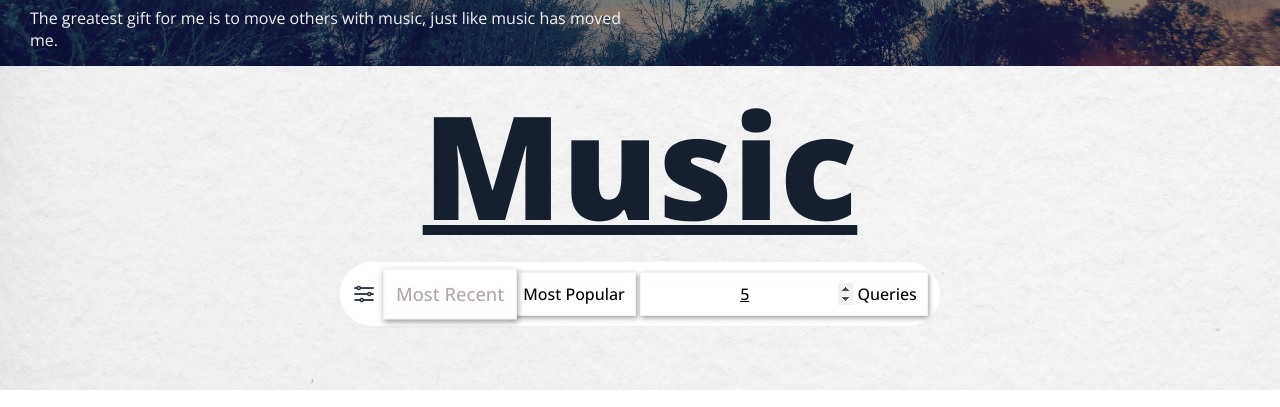
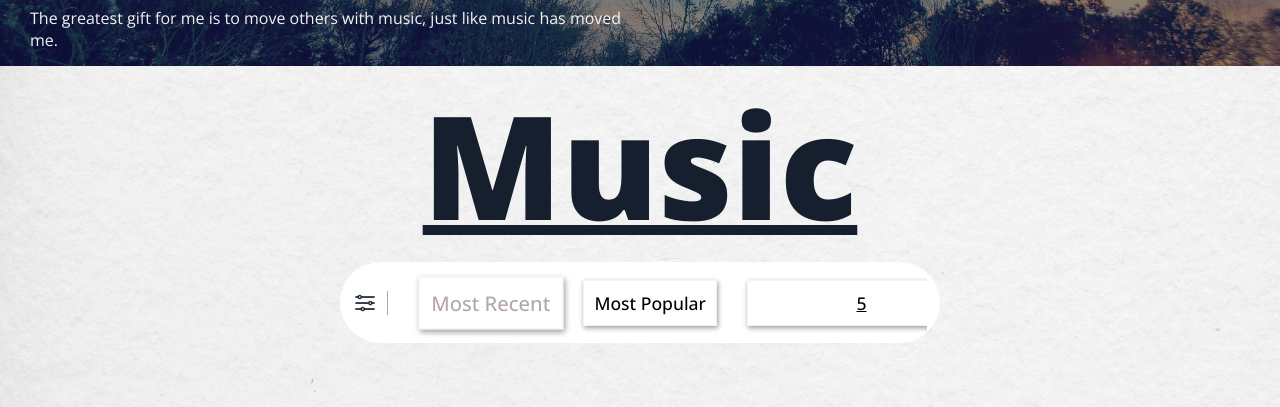
Before and after one commit to dersual/Liano, a plain HTML site: page index.html in a window 1280 px wide. Shown: the part 1085-1492 px from the top of the page. Drawn offline with nearby package versions, Linux system fonts and the light colour scheme; no server answers; a web font is replaced by a local one.

Commit message:
impose input limits, more reponsive styling

```diff
--- a/index.html
+++ b/index.html
@@ -48,7 +48,7 @@
       <a href="#music">Music</a>
     </div>
     <div class="mobile-nav">
-      <input name = "toggler_mobileNav" type="checkbox" />
+      <input name="toggler_mobileNav" type="checkbox" />
       <div class="mobileNav-toggler">
         <span></span>
         <span></span>
@@ -127,11 +127,20 @@
         <div>
           <h1>Music</h1>
           <div id="video-filters">
-            <img src = "./Images/filter_icon.png" alt = "Filter Icon" />
-            <span>Most Recent</span>
-            <span>Most Popular</span>
-            <div>
-              <input name = "input_numOfQueries" id="queriesInput" placeholder="#" type="number" value="5" min="1" />
+            <img src="./Images/filter_icon.png" alt="Filter Icon" />
+            <div id="container_filterOptions">
+              <span>Most Recent</span>
+              <span>Most Popular</span>
+              <div>
+                <input
+                  name="input_numOfQueries"
+                  id="queriesInput"
+                  placeholder="#"
+                  type="number"
+                  value="5"
+                  min="1"
+                />
+              </div>
             </div>
           </div>
         </div>
--- a/scripts/script.js
+++ b/scripts/script.js
@@ -1,9 +1,10 @@
 const vw = Math.max(document.documentElement.clientWidth || 0, window.innerWidth || 0);
-//on scroll for non-mobile screens
+
+//on scroll for non-mobile screens bring down nav based on scroll height
 window.onscroll = function () {
   var currentScrollPos = window.scrollY;
 
-  if (currentScrollPos < 550 || vw < 625) {
+  if (currentScrollPos < 50 || vw < 625) {
     document.getElementsByClassName("nav")[0].style.top = "-100px";
   } else {
     document.getElementsByClassName("nav")[0].style.top = "0";
@@ -15,7 +16,7 @@ window.onscroll = function () {
   });
 });
 
-//canvas stuff
+//Canvas draws heyo
 var ctx = document.querySelector("canvas").getContext("2d");
 var dashLen;
 var dashOffset;
@@ -69,7 +70,8 @@ function loop() {
     }
   }
 }
-// intersection API stuff
+
+//Events on scroll based on intersection API stuff
 
 let options = {
   // root: document.getElementById("about-me").children[1].children[1] ,
@@ -115,33 +117,50 @@ window.onresize = function () {
   }, 1000);
 };
 
+//Handle numbered inputs
+
+function imposeMinMax(el) {
+  if (el.value != "") {
+    if (parseInt(el.value) < parseInt(el.min)) {
+      el.value = el.min;
+    }
+    if (parseInt(el.value) > parseInt(el.max)) {
+      el.value = el.max;
+    }
+  }
+}
 //Youtube API Stuff
 //var lianoChannelID = "UCqI8paXTIWivf5Fs3j_Uhxg"
-var filters = document.getElementById("video-filters");
+var filters = document.getElementById("container_filterOptions");
 var inputQueries = document.getElementById("queriesInput");
 let totalVideos;
 let maxResults = "";
 let musicList;
 //Most Recent Videos  https://youtube.googleapis.com/youtube/v3/search?part=snippet&channelId=UCqI8paXTIWivf5Fs3j_Uhxg&maxResults=5&order=date&key=AIzaSyD0qU8w-eyrp9yhvVDlqPKS4EFNoOtJDas
 
-filters.children[1].setAttribute("status", "selected");
-filters.children[2].setAttribute("status", "not-selected");
+filters.children[0].setAttribute("status", "selected");
+filters.children[1].setAttribute("status", "not-selected");
 
 Array(...filters.children).forEach((span) => {
   span.addEventListener("click", function () {
-    if (Array(...filters.children).indexOf(span) == 1) {
+    if (Array(...filters.children).indexOf(span) == 0) {
+      filters.children[0].setAttribute("status", "selected");
+      filters.children[1].setAttribute("status", "not-selected");
+    } else if (Array(...filters.children).indexOf(span) == 1) {
+      filters.children[0].setAttribute("status", "not-selected");
       filters.children[1].setAttribute("status", "selected");
-      filters.children[2].setAttribute("status", "not-selected");
-    } else if (Array(...filters.children).indexOf(span) == 2) {
-      filters.children[1].setAttribute("status", "not-selected");
-      filters.children[2].setAttribute("status", "selected");
     }
     displayVids(musicList);
   });
 });
+
 inputQueries.addEventListener("change", function () {
   displayVids(musicList);
 });
+
+inputQueries.oninput = () => {
+  imposeMinMax(inputQueries);
+};
 getYoutubeVideos();
 
 async function getYoutubeVideos() {
@@ -328,7 +347,7 @@ function toggleDescriptionVisibility(element, description) {
     element.setAttribute("displayed", false);
   } else if (vw < 425) {
     element.setAttribute("toggled", "false");
-    element.previousElementSibling.querySelector("i").style.display = "default"
+    element.previousElementSibling.querySelector("i").style.display = "default";
     element.previousElementSibling.addEventListener("click", function () {
       let state = element.getAttribute("toggled") === "true";
       let addedClass = state ? "fa-caret-down" : "fa-caret-up";
@@ -339,7 +358,7 @@ function toggleDescriptionVisibility(element, description) {
       flkty.reloadCells();
     });
   } else {
-    element.previousElementSibling.querySelector("i").style.display = "none"
+    element.previousElementSibling.querySelector("i").style.display = "none";
     element.setAttribute("toggled", true);
   }
 }
--- a/styles/style.css
+++ b/styles/style.css
@@ -1,23 +1,19 @@
+/*
+Reset CSS
+====================================================
+*/
+
 * {
   margin: 0px;
   padding: 0px;
   border: 0px;
 }
+
 html {
   height: 100%;
   scroll-behavior: smooth;
 }
-@keyframes expandHeight {
-  0% {
-    transform: scaleY(0.4);
-    transform-origin: 100% 0%;
-  }
 
-  100% {
-    transform: scaleY(1);
-    transform-origin: 100% 0%;
-  }
-}
 ul[role="list"],
 ol[role="list"] {
   list-style: none;
@@ -71,6 +67,11 @@ select {
 *::after {
   box-sizing: border-box;
 }
+
+/*
+Animations
+====================================================
+*/
 @keyframes fadein {
   from {
     opacity: 0.1;
@@ -80,6 +81,23 @@ select {
     opacity: 1;
   }
 }
+
+@keyframes expandHeight {
+  0% {
+    transform: scaleY(0.4);
+    transform-origin: 100% 0%;
+  }
+
+  100% {
+    transform: scaleY(1);
+    transform-origin: 100% 0%;
+  }
+}
+
+/*
+Navigation
+==================================================================
+*/
 
 .home-nav,
 .nav,
@@ -95,6 +113,7 @@ select {
   font-weight: 300;
   z-index: 4;
 }
+
 .home-nav {
   top: 0;
   left: 0;
@@ -103,6 +122,7 @@ select {
   align-items: flex-end;
   height: 100px;
 }
+
 .nav {
   background-image: url("../Images/background.webp");
   background-position: center center;
@@ -113,7 +133,9 @@ select {
   top: -100px;
   padding-bottom: 2.5px;
   padding-top: 2.5px;
+  border-bottom: solid 1px rgb(138, 138, 138);
 }
+
 .home-nav > *,
 .nav > *,
 .mobile-nav-screen > * {
@@ -122,6 +144,7 @@ select {
   padding: 5px 10px;
   transition: 0.15s;
 }
+
 .home-nav > *:hover,
 .nav > *:hover,
 .mobile-nav-screen > *:hover {
@@ -130,11 +153,13 @@ select {
   opacity: 0.7;
   cursor: pointer;
 }
+
 .mobile-nav {
   display: block;
   position: fixed;
   z-index: 3;
 }
+
 .mobileNav-toggler {
   display: flex;
   background-color: #000000;
@@ -152,6 +177,7 @@ select {
   transition: background-color 0.5s cubic-bezier(0.77, 0.2, 0.05, 1);
   z-index: 5;
 }
+
 .mobile-nav > input {
   height: 40px;
   position: absolute;
@@ -162,6 +188,7 @@ select {
   left: 20px;
   z-index: 6;
 }
+
 .mobileNav-toggler > span {
   z-index: 3;
   width: 29px;
@@ -172,12 +199,15 @@ select {
   transition: transform 0.5s cubic-bezier(0.77, 0.2, 0.05, 1),
     background-color 0.5s cubic-bezier(0.77, 0.2, 0.05, 1), opacity 0.55s ease;
 }
+
 body:has(.mobile-nav:has(input:checked)) {
   overflow-y: hidden;
 }
+
 .mobileNav-toggler > span:first-child {
   transform-origin: 0% 0%;
 }
+
 input:checked ~ .mobileNav-toggler {
   background-color: transparent;
 }
@@ -187,6 +217,7 @@ input:checked ~ .mobileNav-toggler > span {
   transform: rotate(45deg) translate(-5px, -4px);
   background: #36383f;
 }
+
 input:checked ~ .mobileNav-toggler > span:nth-last-child(3) {
   opacity: 0;
   transform: rotate(0deg) scale(0.2, 0.2);
@@ -195,6 +226,7 @@ input:checked ~ .mobileNav-toggler > span:nth-last-child(3) {
 input:checked ~ .mobileNav-toggler > span:nth-last-child(2) {
   transform: rotate(-45deg) translate(-1px, 0px);
 }
+
 .mobile-nav-screen {
   background-color: #f2f2f2;
   transition: left 0.5s ease;
@@ -210,9 +242,15 @@ input:checked ~ .mobileNav-toggler > span:nth-last-child(2) {
   font-size: 2.25em;
   gap: max(30px, 5vh);
 }
+
 input:checked ~ .mobile-nav-screen {
   left: 0;
 }
+
+/*
+Site Setup
+=====================================================
+*/
 
 .site {
   display: flex;
@@ -231,25 +269,34 @@ input:checked ~ .mobile-nav-screen {
   font-family: inherit;
   display: flex;
 }
+
+/*
+Home
+============================================================
+*/
+
 .home {
   background: transparent;
   flex-direction: row-reverse;
   flex-wrap: wrap;
   align-content: center;
   justify-content: center;
-  padding-top: 6.32vw;
+  padding-top: 8vw;
   height: 600px;
 }
+
 .home > * {
   width: clamp(280px, 45%, 648px);
   display: flex;
 }
+
 .home > div:first-child {
   align-items: center;
   flex-direction: column;
   gap: 20px;
   margin-top: 1.5vw;
 }
+
 .home > div:first-child > * {
   display: flex;
   flex-direction: row;
@@ -258,24 +305,28 @@ input:checked ~ .mobile-nav-screen {
   align-items: center;
   gap: inherit;
 }
+
 .home > div:nth-child(2) {
   -ms-flex-align: center;
   align-items: center;
   justify-content: center;
   font-family: "Cedarville Cursive", cursive;
-  font-size: clamp(25px, 3.5vw, 40px);
+  font-size: clamp(25px, 3.25vw, 37px);
   margin-top: 3vw;
   text-align: center;
 }
+
 .end-quote {
   display: inline-flex;
   align-items: center;
   align-content: center;
 }
+
 .LianoPic {
   border-radius: 360px;
   height: min(200px, max(25vw, 160px));
 }
+
 .social-buttons {
   background: black;
   height: clamp(60px, 5.2vw, 70px);
@@ -287,10 +338,12 @@ input:checked ~ .mobile-nav-screen {
   font-size: 1.8em;
   transition: 0.25s;
 }
+
 .social-buttons > * {
   width: 100%;
   height: 100%;
 }
+
 .social-buttons:hover {
   height: 90px;
   width: 90px;
@@ -298,9 +351,16 @@ input:checked ~ .mobile-nav-screen {
   opacity: 0.7;
   font-size: 3em;
 }
+
 .LianoName {
   height: clamp(110px, 15vw, 200px);
 }
+
+/*
+About Me
+=======================================================================
+*/
+
 .about-me {
   /*background: rgb(255,0,232);
 background: linear-gradient(239deg, rgba(255,0,232,1) 0%, rgba(0,211,255,1) 100%);
@@ -336,6 +396,7 @@ background: linear-gradient(156deg, rgba(124,162,196,1) 0%, rgba(157,161,164,1)
   align-content: center;
   align-items: center;
 }
+
 .about-me > div > div {
   width: max(50%, 400px);
   flex-direction: column;
@@ -343,30 +404,42 @@ background: linear-gradient(156deg, rgba(124,162,196,1) 0%, rgba(157,161,164,1)
   align-content: center;
   gap: max(0.5vw, 10px);
 }
+
 .about-me > div > div:first-child {
   display: flex;
 }
+
 #heyo {
   width: clamp(80px, 25%, 110px);
   display: inline;
 }
+
 .about-me > div > div > h1 {
   font-size: 4em;
 }
+
 .about-me > div > div > p {
   font-size: clamp(0.75em, 1.25vw, 1.2em);
   font-weight: 300;
 }
+
 .about-me > div > div > p:last-child {
   margin-bottom: 0px;
 }
+
+/*
+Music
+=========================================================================
+*/
+
 .music {
   font-family: "Open Sans", sans-serif;
   flex-direction: column;
   padding-left: 10px;
   padding-right: 10px;
-  padding-bottom: 5vw;
+  padding-bottom: 8vh;
 }
+
 .music > div:first-child {
   display: flex;
   flex-direction: column;
@@ -374,6 +447,7 @@ background: linear-gradient(156deg, rgba(124,162,196,1) 0%, rgba(157,161,164,1)
   align-items: center;
   justify-content: space-around;
 }
+
 .music > div > h1 {
   text-decoration: underline;
   text-underline-offset: 5px;
@@ -384,30 +458,47 @@ background: linear-gradient(156deg, rgba(124,162,196,1) 0%, rgba(157,161,164,1)
   color: rgb(22, 31, 45);
   height: auto;
 }
+
 .music > div > div {
   display: flex;
   flex-direction: row;
 }
+
 #video-filters {
-  padding: 10px;
   background: rgb(255, 255, 255);
   width: clamp(300px, 75%, 600px);
   align-content: center;
   border-radius: 50px;
   align-items: center;
-  justify-content: space-around;
+  justify-content: center;
+  padding-right: 0.8rem;
+  padding-left: 0.8rem;
+  gap: 20px;
 }
+
 #video-filters > *:first-child {
   width: 35px;
   height: 100%;
   padding: 0;
   padding-right: 10px;
   border-right: solid #b3a7a7 1px;
+  float: left;
 }
-#video-filters > *:not(img) {
+
+#container_filterOptions {
+  overflow-x: auto;
+  gap: 30px;
+  display: flex;
+  height: 100%;
+  padding: 1.1rem 20px;
+  align-content: center;
+}
+
+#container_filterOptions > * {
   border: #f7f1f1 solid 1px;
   padding: clamp(5px, 1.25vw, 10px);
-  font-size: clamp(8px, 2vw, 16px);
+  font-size: clamp(0.8rem, 2vw, 1.1rem);
+  white-space: nowrap;
   background: #fff;
   box-shadow: 1px 2px 5px hsl(0deg 0% 0% / 0.4);
   -webkit-box-shadow: 1px 2px 5px hsl(0deg 0% 0% / 0.4);
@@ -416,12 +507,15 @@ background: linear-gradient(156deg, rgba(124,162,196,1) 0%, rgba(157,161,164,1)
   transition: 0.25s;
   /* color: #b3a7a7; */
 }
-#video-filters > div:last-child {
+
+#container_filterOptions > div::after {
+  content: "Queries";
+}
+
+div:has(#queriesInput) {
   cursor: default;
 }
-#video-filters > div:last-child::after {
-  content: "Queries";
-}
+
 #queriesInput {
   text-decoration: underline;
   background: transparent;
@@ -431,23 +525,29 @@ background: linear-gradient(156deg, rgba(124,162,196,1) 0%, rgba(157,161,164,1)
 *:focus {
   outline: none;
 }
+
 #queriesInput::-webkit-outer-spin-button {
   opacity: 0;
 }
+
 #queriesInput::-webkit-inner-spin-button {
   opacity: 1;
   background: transparent !important;
 }
-#video-filters > span[status="not-selected"]:hover {
+
+#container_filterOptions > span[status="not-selected"]:hover {
   transform: scale(1.15);
 }
-#video-filters > span[status="selected"]:hover {
+
+#container_filterOptions > span[status="selected"]:hover {
   transform: scale(1.2);
 }
-#video-filters > span[status="selected"] {
+
+#container_filterOptions > span[status="selected"] {
   color: #b3a7a7;
   transform: scale(1.15);
 }
+
 .video_container {
   display: flex;
   flex-direction: row;
@@ -465,12 +565,14 @@ background: linear-gradient(156deg, rgba(124,162,196,1) 0%, rgba(157,161,164,1)
   margin-top: 2.5em;
   margin-right: 10px;
 }
+
 .video_container > h1 {
   width: 100%;
   font-weight: 800;
   text-align: center;
   font-size: clamp(1em, 2.5vw, 2em);
 }
+
 .video_container > h1,
 .video_container > h2,
 .video_container > .description {
@@ -484,39 +586,53 @@ background: linear-gradient(156deg, rgba(124,162,196,1) 0%, rgba(157,161,164,1)
   font-family: inherit;
   margin: 30px auto;
 }
+
 .video_container > .description {
   background-repeat: no-repeat;
   padding: 15px;
   font-size: clamp(0.75em, 1.2vw, 1.15em);
 }
+
 .description[toggled="false"],
 .video_container:has(.description[displayed="false"]) > h2,
 .video_container > .description[displayed="false"] {
   display: none;
 }
+
 .description[toggled="true"] {
   animation: expandHeight 1s ease 0s 1 normal forwards;
 }
+
+/*
+Media Queries
+=============================================
+*/
 @media screen and (min-width: 625px) {
   .home > div:first-child > * {
     flex-direction: column;
   }
+
   .home {
     justify-content: normal;
   }
+
   .home > div:nth-child(2) {
     text-align: left;
   }
+
   .social-buttons {
     font-size: 2em;
   }
+
   .home-nav,
   .nav {
     display: flex;
   }
+
   .mobile-nav {
     display: none;
   }
+
   #heyo {
     display: inline-block;
   }
```
Also changed, not shown: Images/MusicNotes.png.
